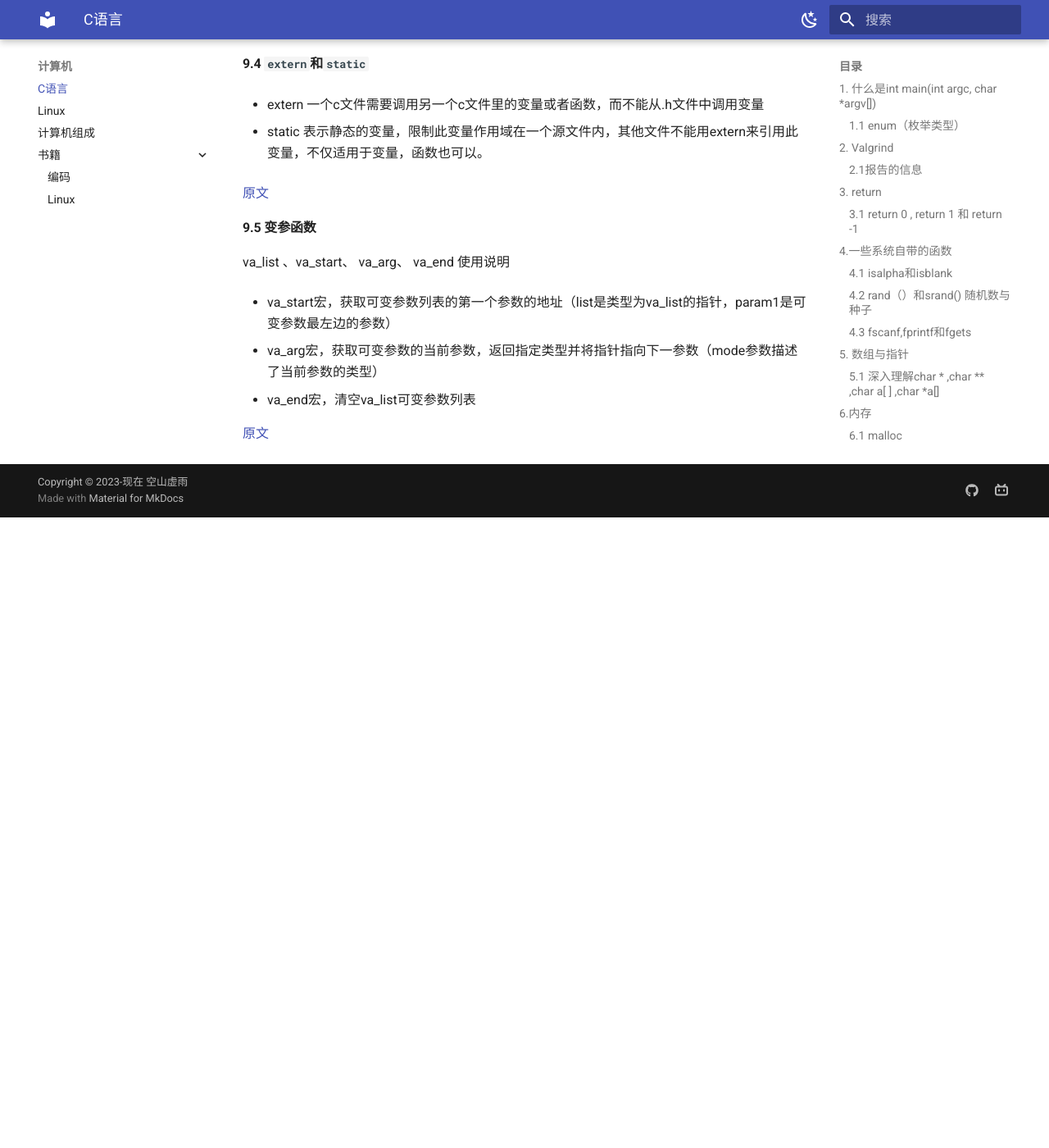
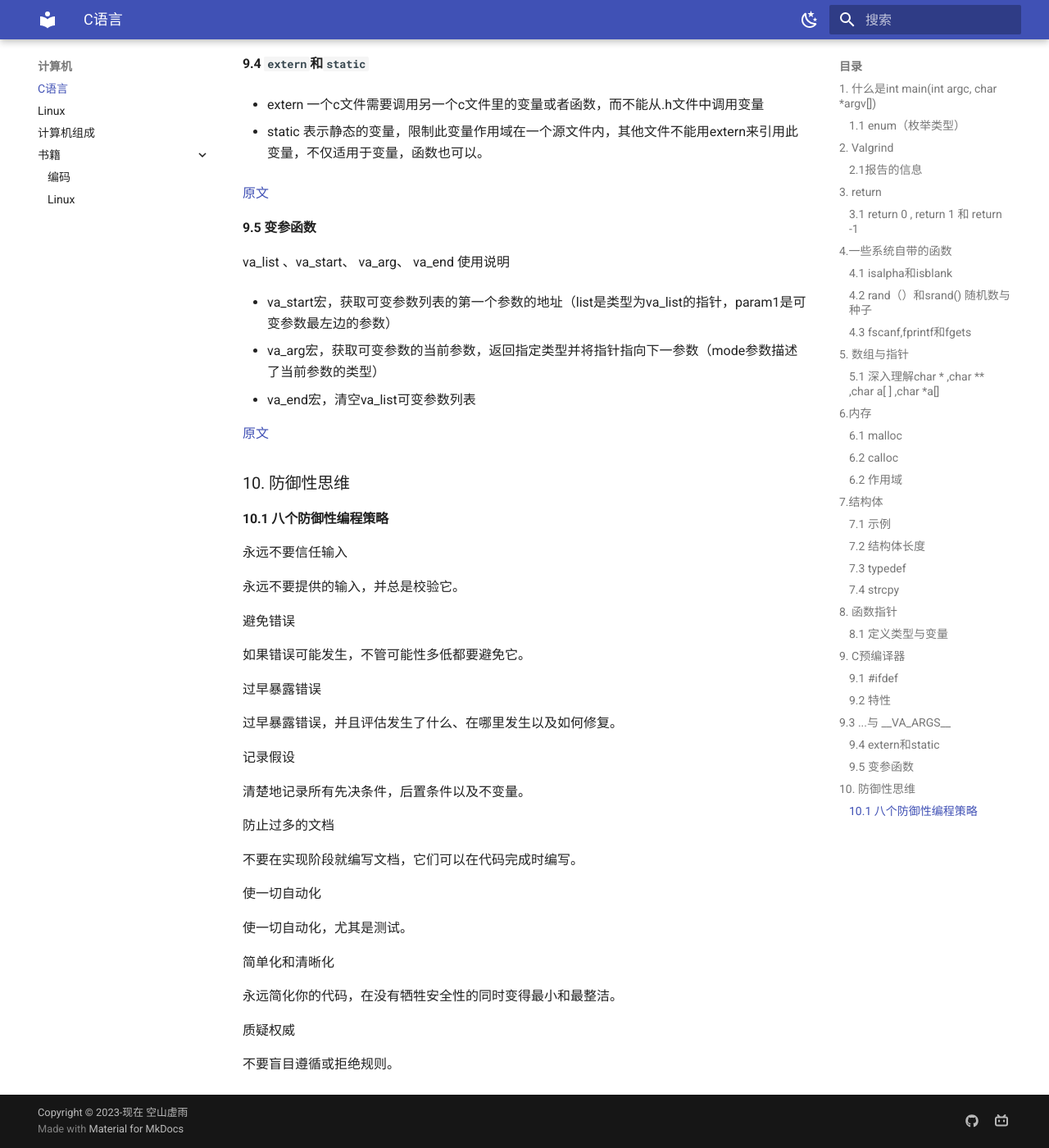
Before and after one commit to KongshanXuyu/zh-blog, an MkDocs documentation site: the page built from docs/计算机/C语言/文件.md, in a window 1280 px wide and 1400 px high, scrolled down 6027 px. Shown: the whole window at 82% size. Built offline with MkDocs 1.6.1 and Material for MkDocs 9.7.7, drawn with Linux system fonts in a browser that asks for light colours; before the commit the page ends 6658 px from its top, so only the background shows below that.

Commit message:
2023-12-27_21:35:52 update

```diff
--- a/docs/计算机/C语言/文件.md
+++ b/docs/计算机/C语言/文件.md
@@ -286,3 +286,39 @@ va_list 、va_start、 va_arg、 va_end 使用说明
 - va_end宏，清空va_list可变参数列表
 
 [原文](https://zhuanlan.zhihu.com/p/291148403)
+
+### 10. 防御性思维
+
+#### 10.1 八个防御性编程策略
+
+永远不要信任输入
+
+永远不要提供的输入，并总是校验它。
+
+避免错误
+
+如果错误可能发生，不管可能性多低都要避免它。
+
+过早暴露错误
+
+过早暴露错误，并且评估发生了什么、在哪里发生以及如何修复。
+
+记录假设
+
+清楚地记录所有先决条件，后置条件以及不变量。
+
+防止过多的文档
+
+不要在实现阶段就编写文档，它们可以在代码完成时编写。
+
+使一切自动化
+
+使一切自动化，尤其是测试。
+
+简单化和清晰化
+
+永远简化你的代码，在没有牺牲安全性的同时变得最小和最整洁。
+
+质疑权威
+
+不要盲目遵循或拒绝规则。
```
Also changed, not shown: docs/计算机/Linux/文件1.md (+15 -0 lines).
